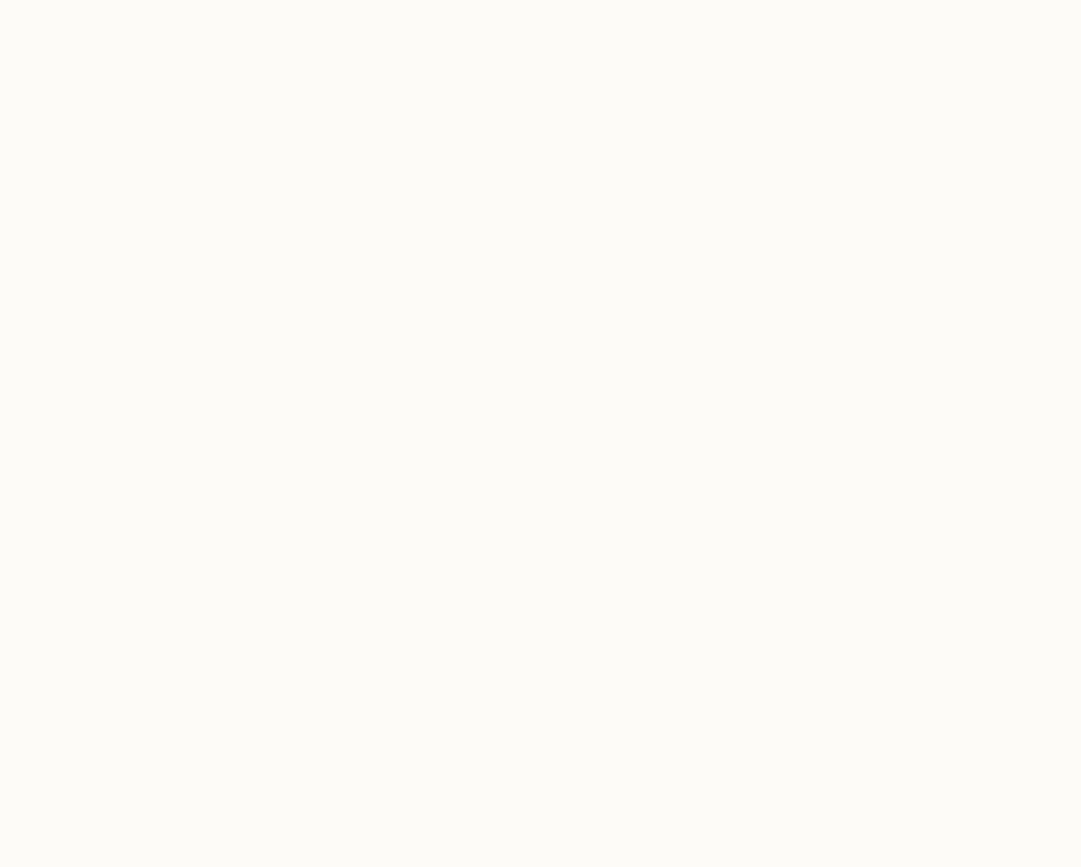
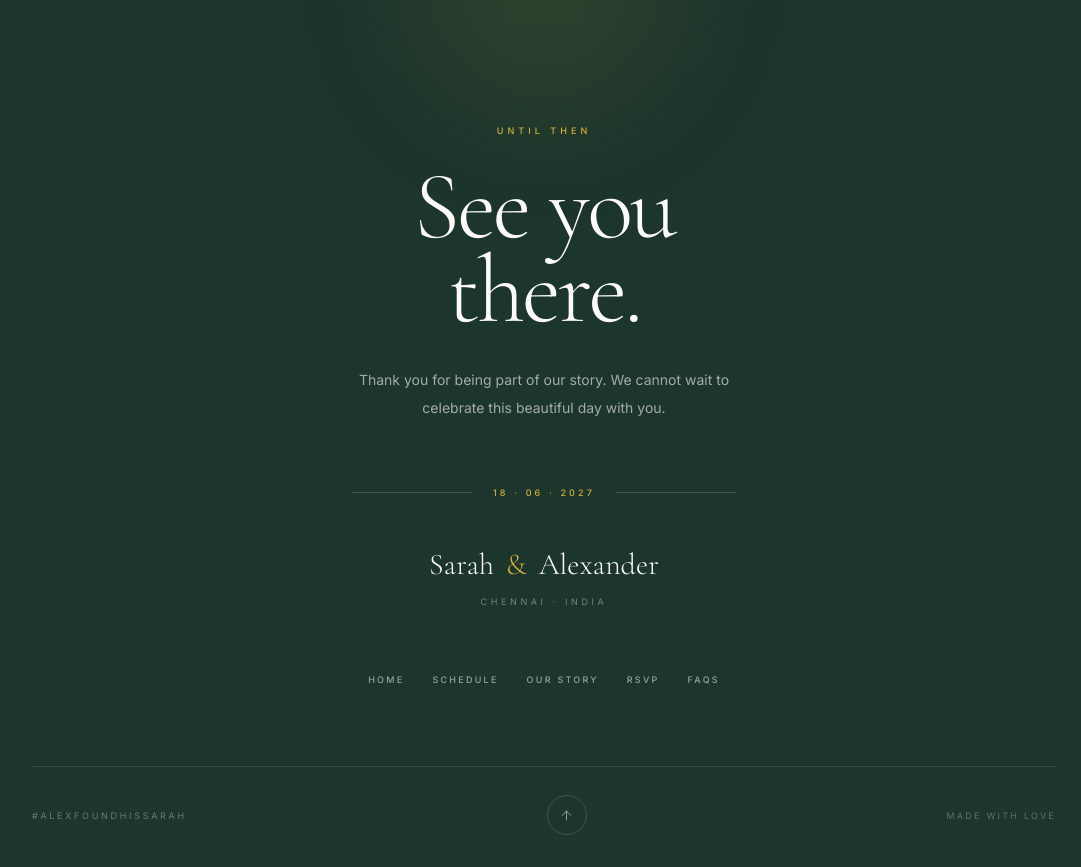
Before and after one commit to jbmsacps-stack/everafter, a Next.js app: page / in a window 1280 px wide. Shown: the part 6500-7367 px from the top of the page, without its empty margins (96-1177 px from the left). Before the commit the page ends 6480 px from the top, so only its background shows below. Built offline with nearby package versions, Linux system fonts and the light colour scheme.

Commit message:
feat: added footer

```diff
--- a/app/page.tsx
+++ b/app/page.tsx
@@ -4,6 +4,7 @@ import VenueSection from "@/components/venue/VenueSection";
 import OurStory from "@/components/story/OurStory";
 import RSVP from "@/components/rsvp/RSVP";
 import FAQ from "@/components/faq/FAQ";
+import WeddingFooter from "@/components/footer/WeddingFooter";
 
 export default function Home() {
   return (
@@ -20,6 +21,8 @@ export default function Home() {
 
       <FAQ />
 
+      <WeddingFooter />
+
     </main>
   );
 }
--- /dev/null
+++ b/components/footer/WeddingFooter.tsx
@@ -0,0 +1,264 @@
+"use client";
+
+import { ArrowUp, MapPin } from "lucide-react";
+
+export default function WeddingFooter() {
+  const scrollToTop = () => {
+    window.scrollTo({
+      top: 0,
+      behavior: "smooth",
+    });
+  };
+
+  return (
+    <footer
+      className="
+        relative
+        overflow-hidden
+        bg-[#1C352D]
+        px-6
+        pb-8
+        pt-28
+        text-[#FDFBF7]
+        sm:px-8
+        sm:pt-36
+      "
+    >
+      {/* Decorative glow */}
+      <div
+        className="
+          pointer-events-none
+          absolute
+          left-1/2
+          top-0
+          h-64
+          w-64
+          -translate-x-1/2
+          -translate-y-1/2
+          rounded-full
+          bg-[#D4AF37]/10
+          blur-3xl
+        "
+      />
+
+      <div className="relative mx-auto max-w-5xl">
+
+        {/* Closing message */}
+        <div className="text-center">
+
+          <p
+            className="
+              text-[9px]
+              font-medium
+              uppercase
+              tracking-[0.45em]
+              text-[#D4AF37]
+            "
+          >
+            Until then
+          </p>
+
+          <h2
+            className="
+              mt-7
+              font-display
+              text-[58px]
+              font-light
+              leading-[0.88]
+              tracking-[-0.03em]
+              sm:text-8xl
+            "
+          >
+            See you
+            <br />
+            there.
+          </h2>
+
+          <p
+            className="
+              mx-auto
+              mt-8
+              max-w-sm
+              text-sm
+              leading-7
+              text-[#FDFBF7]/60
+            "
+          >
+            Thank you for being part of our
+            story. We cannot wait to celebrate
+            this beautiful day with you.
+          </p>
+
+        </div>
+
+        {/* Date */}
+        <div
+          className="
+            mx-auto
+            mt-16
+            flex
+            max-w-sm
+            items-center
+            justify-center
+            gap-5
+          "
+        >
+          <span className="h-px flex-1 bg-[#FDFBF7]/15" />
+
+          <span
+            className="
+              text-[9px]
+              font-medium
+              uppercase
+              tracking-[0.35em]
+              text-[#D4AF37]
+            "
+          >
+            18 · 06 · 2027
+          </span>
+
+          <span className="h-px flex-1 bg-[#FDFBF7]/15" />
+        </div>
+
+        {/* Couple */}
+        <div className="mt-12 text-center">
+
+          <p
+            className="
+              font-display
+              text-3xl
+              font-light
+              text-[#FDFBF7]
+            "
+          >
+            Sarah
+            <span className="mx-3 text-[#D4AF37]">
+              &
+            </span>
+            Alexander
+          </p>
+
+          <p
+            className="
+              mt-3
+              text-[9px]
+              uppercase
+              tracking-[0.4em]
+              text-[#FDFBF7]/40
+            "
+          >
+            Chennai · India
+          </p>
+
+        </div>
+
+        {/* Quick navigation */}
+        <nav
+          aria-label="Footer navigation"
+          className="
+            mx-auto
+            mt-16
+            flex
+            max-w-md
+            flex-wrap
+            items-center
+            justify-center
+            gap-x-7
+            gap-y-4
+          "
+        >
+          {[
+            ["Home", "home"],
+            ["Schedule", "schedule"],
+            ["Our Story", "story"],
+            ["RSVP", "rsvp"],
+            ["FAQs", "faq"],
+          ].map(([label, id]) => (
+            <a
+              key={id}
+              href={`#${id}`}
+              className="
+                text-[9px]
+                font-medium
+                uppercase
+                tracking-[0.25em]
+                text-[#FDFBF7]/55
+                transition
+                duration-300
+                hover:text-[#D4AF37]
+              "
+            >
+              {label}
+            </a>
+          ))}
+        </nav>
+
+        {/* Bottom */}
+        <div
+          className="
+            mt-20
+            flex
+            flex-col
+            items-center
+            justify-between
+            gap-6
+            border-t
+            border-[#FDFBF7]/10
+            pt-7
+            sm:flex-row
+          "
+        >
+          <p
+            className="
+              text-[9px]
+              uppercase
+              tracking-[0.3em]
+              text-[#FDFBF7]/35
+            "
+          >
+            #AlexFoundHisSarah
+          </p>
+
+          <button
+            type="button"
+            onClick={scrollToTop}
+            aria-label="Back to top"
+            className="
+              flex
+              h-10
+              w-10
+              items-center
+              justify-center
+              rounded-full
+              border
+              border-[#FDFBF7]/15
+              text-[#FDFBF7]/70
+              transition
+              duration-300
+              hover:border-[#D4AF37]/50
+              hover:text-[#D4AF37]
+              active:scale-90
+            "
+          >
+            <ArrowUp
+              size={15}
+              strokeWidth={1.2}
+            />
+          </button>
+
+          <p
+            className="
+              text-[9px]
+              uppercase
+              tracking-[0.25em]
+              text-[#FDFBF7]/30
+            "
+          >
+            Made with love
+          </p>
+        </div>
+
+      </div>
+    </footer>
+  );
+}
```
